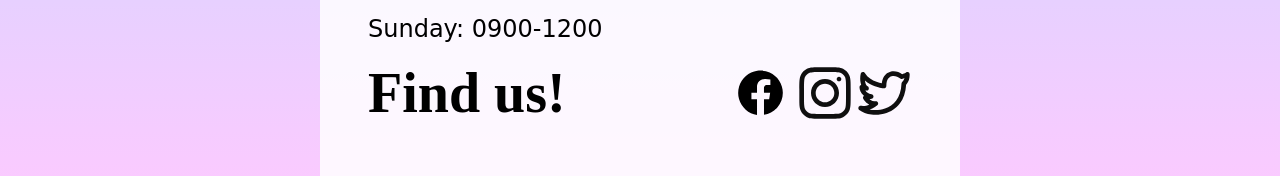
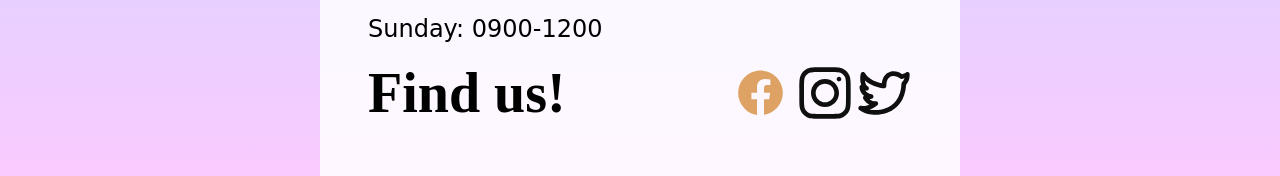
Before and after one commit to Foveejong/restaurant-page, a website built with webpack: page src/index.html in a window 1280 px wide. In both pictures the pointer is over the picture 760 px from the left and 1000 px from the top of the page. Shown: the part 908-1084 px from the top of the page. Built offline with nearby package versions, Linux system fonts and the light colour scheme; files whose address does not match are found by name.

Commit message:
Add additional styling to svgs in footer and cleaned up HTML file

```diff
--- a/src/index.html
+++ b/src/index.html
@@ -13,37 +13,7 @@
             <button id="Feedback">Feedback</button>
         </nav>
     </header>
-    <div id="content">
-        <!-- <div class="main-page-container">
-            <div class="title-container">
-                <h1 class="title">Welcome to the Breakfast Bar.</h1>
-            </div>
-            <div class="body-container">
-                <div class="introduction">
-                    <h2>Opened in 1955. Only the best breakfasts are served here.</h2>
-                </div>
-                <div class="opening-hours">
-                    <h1 class="title">Opening Hours:</h1>
-                    <ul class="list">
-                        <li class="item">Monday: Closed</li>
-                        <li class="item">Tuesday: 0900-1200</li>
-                        <li class="item">Wednesday: 0900-1200</li>
-                        <li class="item">Thursday: 0900-1200</li>
-                        <li class="item">Friday: 0900-1200</li>
-                        <li class="item">Saturday: 0900-1200</li>
-                        <li class="item">Sunday: 0900-1200</li>
-                    </ul>
-                </div>
-            </div> -->
-            <!-- <div class="footer">
-                <h1>Find us!</h1>
-                <div class="signs-container">
-                    <img src="../svg/facebook-svgrepo-com.svg" alt="Facebook svg" class="svg">
-                    <img src="../svg/instagram-svgrepo-com.svg" alt="Instagram svg" class="svg">
-                    <img src="../svg/twitter-svgrepo-com.svg" alt="Twitter svg" class="svg">
-                </div>
-            </div> -->
-        </div>
+    <div id="content"></div>
     </div>
 </body>
 </html>
--- a/src/styles.css
+++ b/src/styles.css
@@ -134,6 +134,11 @@ header > h1 {
     aspect-ratio: 1;
 }
 
+.svg:hover {
+    cursor: pointer;
+    filter: invert(55%) sepia(100%) hue-rotate(-10deg) saturate(2);
+}
+
 .footer {
     display: flex;
     align-items: center;
```
